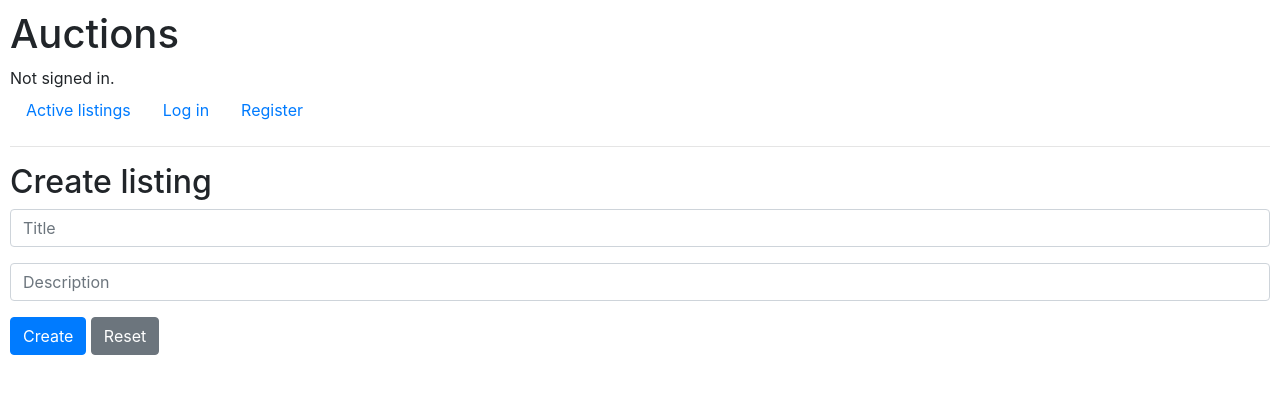
After one commit to AdrianSkar/CS50W, a Django app: page /create in a window 1280 px wide. The commit adds this page. Shown: the top 394 px of the page. Run offline with Django 3.2, Linux system fonts and the light colour scheme; some libraries are stand-ins or nearby versions.

Commit message:
add[p2]:basic create

```diff
--- /dev/null
+++ b/04b.project 2/commerce/auctions/templates/auctions/create.html
@@ -0,0 +1,23 @@
+{% extends "auctions/layout.html" %}
+
+{% block body %}
+<h2>Create listing</h2>
+<form action="{% url 'create' %}" method="post">
+	{% csrf_token %}
+	<div class="form-group">
+		<input class="form-control" type="text" name="title" placeholder="Title">
+	</div>
+	<div class="form-group">
+		<input class="form-control" type="text" name="description" placeholder="Description">
+	</div>
+	<!-- <div class="form-group">
+		<input class="form-control" type="number" name="start_bid" placeholder="Starting bid">
+	</div> -->
+	<!-- <div class="form-group">
+		<input class="form-control" type="text" name="image_url" placeholder="Image url">
+	</div> -->
+	<input class="btn btn-primary" type="submit" value="Create">
+	<input class="btn btn-secondary" type="reset" value="Reset">
+</form>
+
+{% endblock %}
--- a/04b.project 2/commerce/auctions/templates/auctions/index.html
+++ b/04b.project 2/commerce/auctions/templates/auctions/index.html
@@ -1,7 +1,7 @@
 {% extends "auctions/layout.html" %}
 
 {% block body %}
-    <h2>Active Listings</h2>
+	<h2>Active listings</h2>
 
-    TODO
+	TODO
 {% endblock %}
--- a/04b.project 2/commerce/auctions/templates/auctions/layout.html
+++ b/04b.project 2/commerce/auctions/templates/auctions/layout.html
@@ -16,17 +16,17 @@
 				Not signed in.
 			{% endif %}
 		</div>
-        <ul class="nav">
+		<ul class="nav ">
 			<li class="nav-item">
-                <a class="nav-link" href="{% url 'index' %}">Active Listings</a>
+				<a class="nav-link" href="{% url 'index' %}">Active listings</a>
 			</li>
 			{% if user.is_authenticated %}
 				<li class="nav-item">
-                    <a class="nav-link" href="{% url 'logout' %}">Log Out</a>
+					<a class="nav-link" href="{% url 'logout' %}">Log out</a>
 				</li>
 			{% else %}
 				<li class="nav-item">
-                    <a class="nav-link" href="{% url 'login' %}">Log In</a>
+					<a class="nav-link" href="{% url 'login' %}">Log in</a>
 				</li>
 				<li class="nav-item">
 					<a class="nav-link" href="{% url 'register' %}">Register</a>
--- a/04b.project 2/commerce/auctions/templates/auctions/register.html
+++ b/04b.project 2/commerce/auctions/templates/auctions/register.html
@@ -25,6 +25,6 @@
 		<input class="btn btn-primary" type="submit" value="Register">
 	</form>
 
-    Already have an account? <a href="{% url 'login' %}">Log In here.</a>
+	Already have an account? <a href="{% url 'login' %}">Log in here.</a>
 
 {% endblock %}
--- a/04b.project 2/commerce/auctions/urls.py
+++ b/04b.project 2/commerce/auctions/urls.py
@@ -3,8 +3,9 @@ from django.urls import path
 from . import views
 
 urlpatterns = [
-    path("", views.index, name="index"),
-    path("login", views.login_view, name="login"),
-    path("logout", views.logout_view, name="logout"),
-    path("register", views.register, name="register")
+	path("", views.index, name="index"),
+	path("login", views.login_view, name="login"),
+	path("logout", views.logout_view, name="logout"),
+	path("register", views.register, name="register"),
+	path("create", views.create_listing, name="create"),
 ]
--- a/04b.project 2/commerce/auctions/views.py
+++ b/04b.project 2/commerce/auctions/views.py
@@ -4,60 +4,80 @@ from django.http import HttpResponse, HttpResponseRedirect
 from django.shortcuts import render
 from django.urls import reverse
 
-from .models import User
+from .models import *
 
 
 def index(request):
-    return render(request, "auctions/index.html")
+	return render(request, "auctions/index.html")
 
 
 def login_view(request):
-    if request.method == "POST":
+	if request.method == "POST":
 
-        # Attempt to sign user in
-        username = request.POST["username"]
-        password = request.POST["password"]
-        user = authenticate(request, username=username, password=password)
+		# Attempt to sign user in
+		username = request.POST["username"]
+		password = request.POST["password"]
+		user = authenticate(request, username=username, password=password)
 
-        # Check if authentication successful
-        if user is not None:
-            login(request, user)
-            return HttpResponseRedirect(reverse("index"))
-        else:
-            return render(request, "auctions/login.html", {
-                "message": "Invalid username and/or password."
-            })
-    else:
-        return render(request, "auctions/login.html")
+		# Check if authentication successful
+		if user is not None:
+			login(request, user)
+			return HttpResponseRedirect(reverse("index"))
+		else:
+			return render(request, "auctions/login.html", {
+				"message": "Invalid username and/or password."
+			})
+	else:
+		return render(request, "auctions/login.html")
 
 
 def logout_view(request):
-    logout(request)
-    return HttpResponseRedirect(reverse("index"))
+	logout(request)
+	return HttpResponseRedirect(reverse("index"))
 
 
 def register(request):
-    if request.method == "POST":
-        username = request.POST["username"]
-        email = request.POST["email"]
+	if request.method == "POST":
+		username = request.POST["username"]
+		email = request.POST["email"]
 
-        # Ensure password matches confirmation
-        password = request.POST["password"]
-        confirmation = request.POST["confirmation"]
-        if password != confirmation:
-            return render(request, "auctions/register.html", {
-                "message": "Passwords must match."
-            })
+		# Ensure password matches confirmation
+		password = request.POST["password"]
+		confirmation = request.POST["confirmation"]
+		if password != confirmation:
+			return render(request, "auctions/register.html", {
+				"message": "Passwords must match."
+			})
 
-        # Attempt to create new user
-        try:
-            user = User.objects.create_user(username, email, password)
-            user.save()
-        except IntegrityError:
-            return render(request, "auctions/register.html", {
-                "message": "Username already taken."
-            })
-        login(request, user)
-        return HttpResponseRedirect(reverse("index"))
-    else:
-        return render(request, "auctions/register.html")
+		# Attempt to create new user
+		try:
+			user = User.objects.create_user(username, email, password)
+			user.save()
+		except IntegrityError:
+			return render(request, "auctions/register.html", {
+				"message": "Username already taken."
+			})
+		login(request, user)
+		return HttpResponseRedirect(reverse("index"))
+	else:
+		return render(request, "auctions/register.html")
+
+
+def create_listing(request):
+	if request.method == 'POST':
+		pass
+		title = request.POST["title"]
+		description = request.POST["description"]
+		# start_bid = request.POST["start_bid"]
+		# image_url = request.POST["image_url"]
+
+		# Create listing
+		try:
+			listing = Listing(title=title, desc=description)
+			listing.save()
+		except IntegrityError:
+			return render(request, "auctions/register.html", {
+				"message": "Username already taken."
+			})
+
+	return render(request, "auctions/create.html")
```
Also changed, not shown: 04b.project 2/commerce/auctions/models.py (+26 -1 lines), 04b.project 2/commerce/auctions/migrations/0002_bid_category_comment_listing.py (added), 04b.project 2/commerce/auctions/templates/auctions/login.html (indentation only), 04b.project 2/commerce/db.sqlite3. Lines whose indentation alone changed are shown as unchanged.
